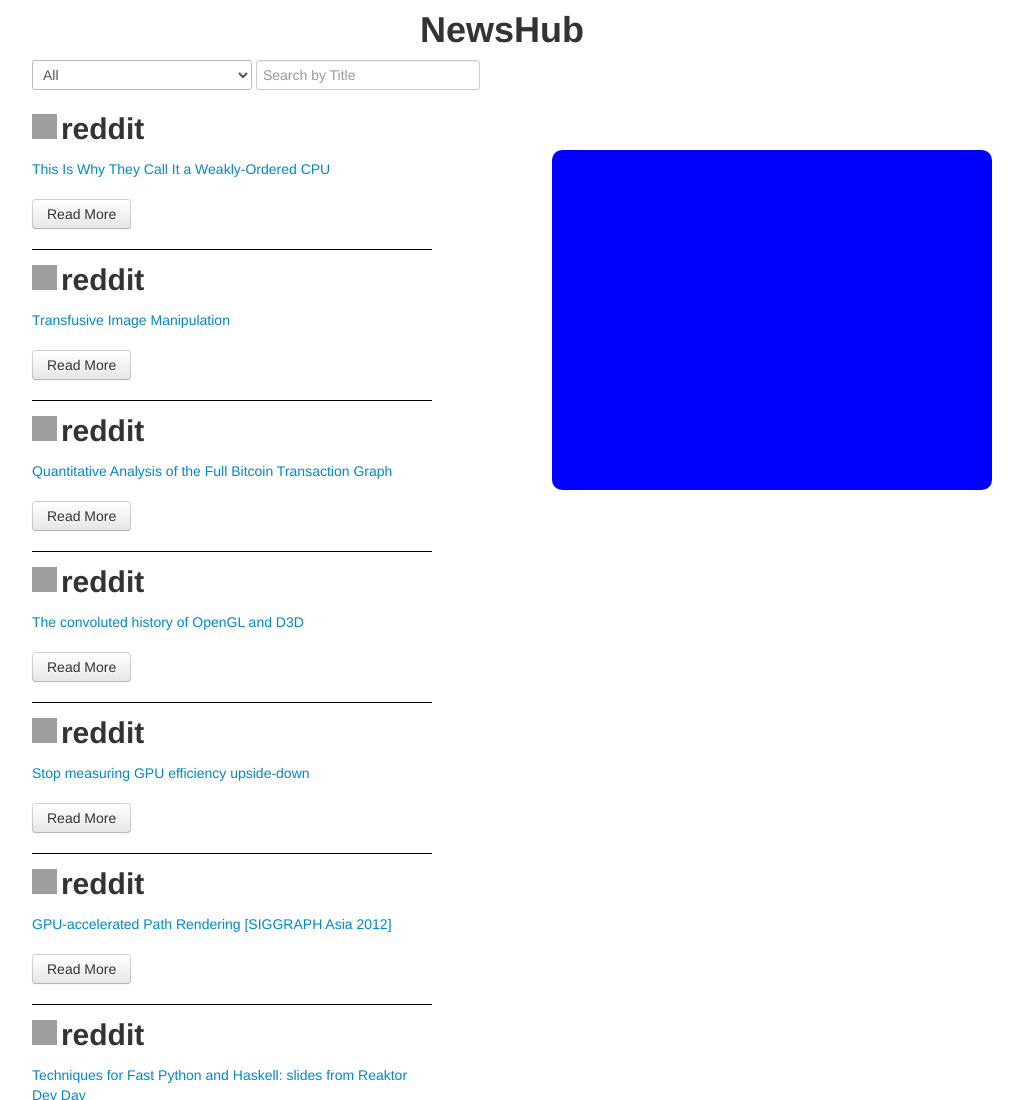
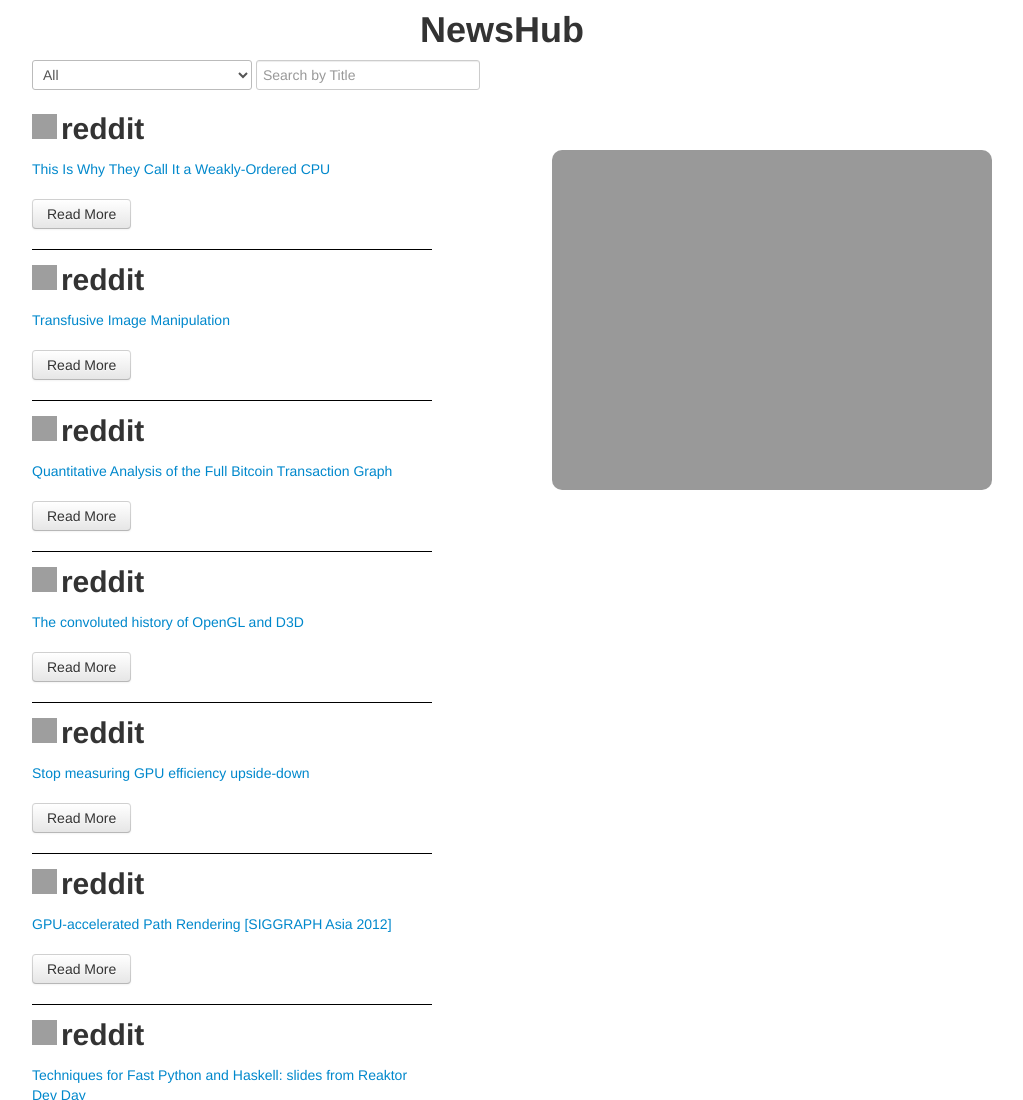
Before and after one commit to wgallop99/Backbone_Test, a website: page index.html in a window 1280 px wide. Shown: the top 1100 px of the page, without its empty margins (138-1161 px from the left). Drawn offline with nearby package versions, Linux system fonts and the light colour scheme; grey boxes are pictures that could not be loaded.

Commit message:
more styling

```diff
--- a/styles/main.css
+++ b/styles/main.css
@@ -8,12 +8,17 @@
 	padding: 0 0 20px 0;
 }
 
+body {
+	margin-bottom: 100px;
+
+}
+
 h1 {
 	text-align: center;
 }
 
 h4 {
-	text-aligner: center;
+	text-align: center;
 	color: white;
 }
 
@@ -44,7 +49,7 @@ h2 {
 	width: 400px;
 	overflow: auto;
 	height: 300px;
-	background-color: blue;
+	background-color: rgba(0, 0, 0, 0.4);
 	border-radius: 10px;
 	padding: 20px;
 }
```
